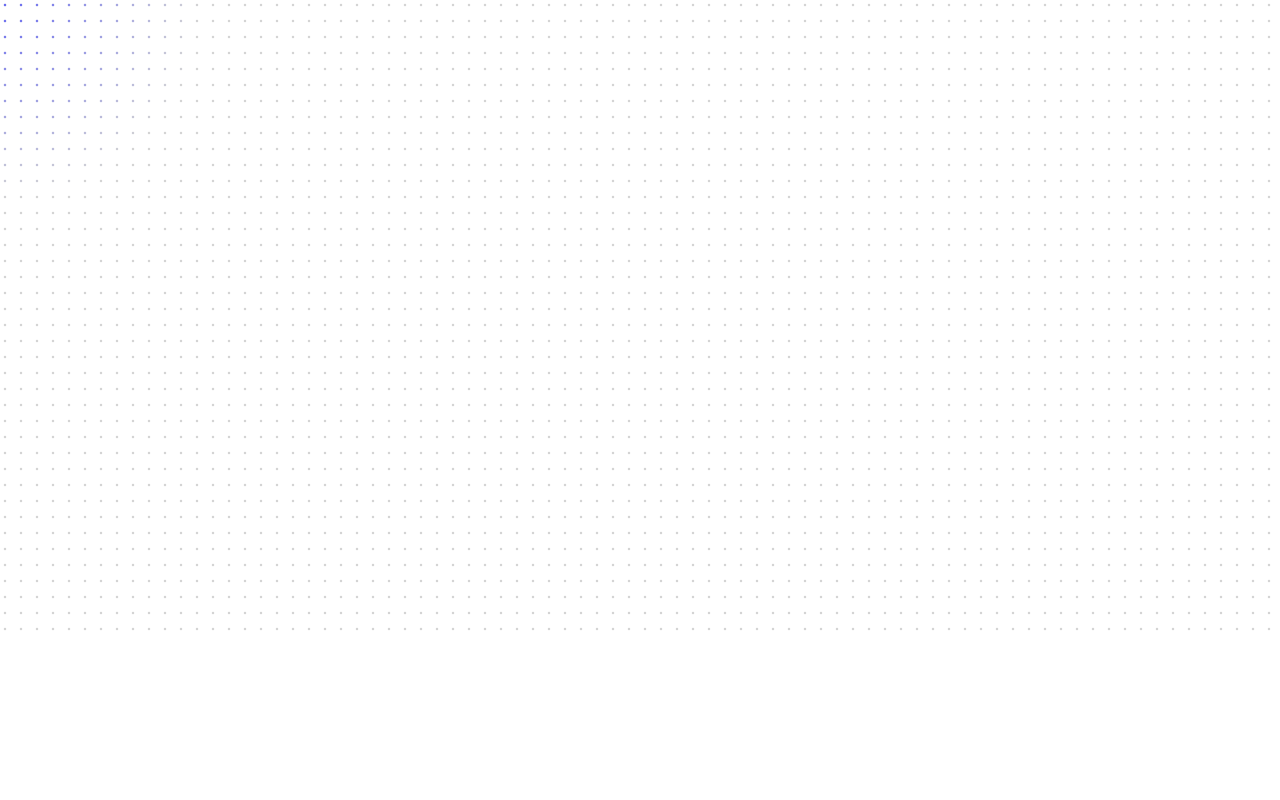
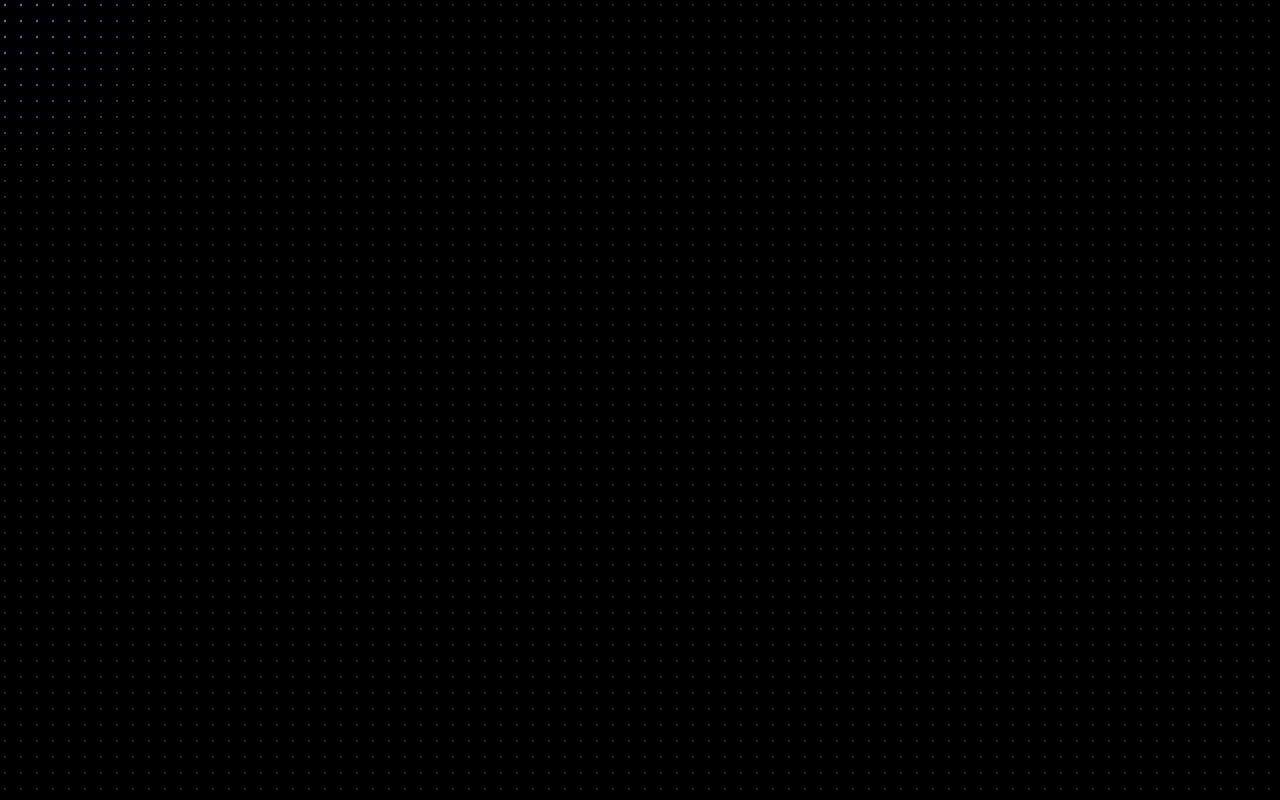
Before and after one commit to Tathva-24/t24-temp-frontend, a Next.js app in the folder t24-temp/: page / in a window 1280 px wide. Built offline with nearby package versions, Linux system fonts and the light colour scheme.

Commit message:
fixed height

```diff
--- a/t24-temp/src/components/ui/hero-highlight.tsx
+++ b/t24-temp/src/components/ui/hero-highlight.tsx
@@ -29,14 +29,14 @@
   return (
     <div
       className={cn(
-        "relative h-[40rem] flex items-center bg-white dark:bg-black justify-center w-full group",
+        "relative h-[100vh] flex items-center bg-black justify-center w-full group",
         containerClassName
       )}
       onMouseMove={handleMouseMove}
     >
-      <div className="absolute inset-0 bg-dot-thick-neutral-300 dark:bg-dot-thick-neutral-800  pointer-events-none" />
+      <div className="absolute inset-0 bg-dot-thick-neutral-800 pointer-events-none" />
       <motion.div
-        className="pointer-events-none bg-dot-thick-indigo-500 dark:bg-dot-thick-indigo-500   absolute inset-0 opacity-0 transition duration-300 group-hover:opacity-100"
+        className="pointer-events-none bg-dot-thick-indigo-500 absolute inset-0 opacity-0 transition duration-300 group-hover:opacity-100"
         style={{
           WebkitMaskImage: useMotionTemplate`
             radial-gradient(
```
